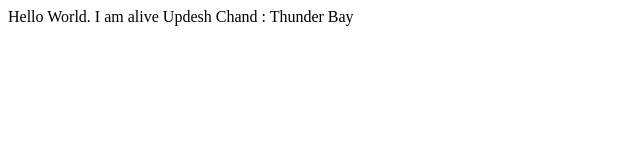
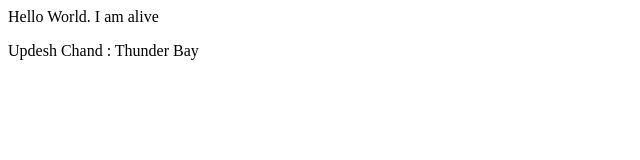
Before and after one commit to updesh2/Week10, a plain HTML site: page index.html in a window 1280 px wide. Shown: the whole page, without its empty margins (0-640 px from the left). Drawn offline with Linux system fonts and the light colour scheme.

Commit message:
Surrounded my name and city with <p> tag in index.html

```diff
--- a/index.html
+++ b/index.html
@@ -4,6 +4,6 @@
 </head>
   <body>
     Hello World. I am alive
-    Updesh Chand : Thunder Bay
+    <p>Updesh Chand : Thunder Bay</p>
   </body>
 </html>
```
